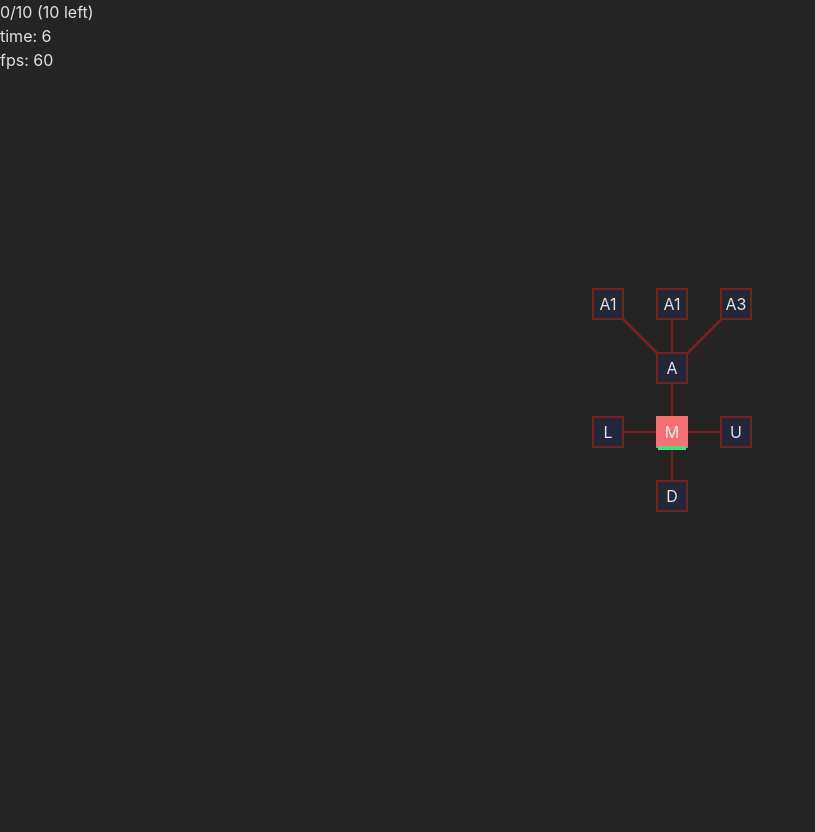
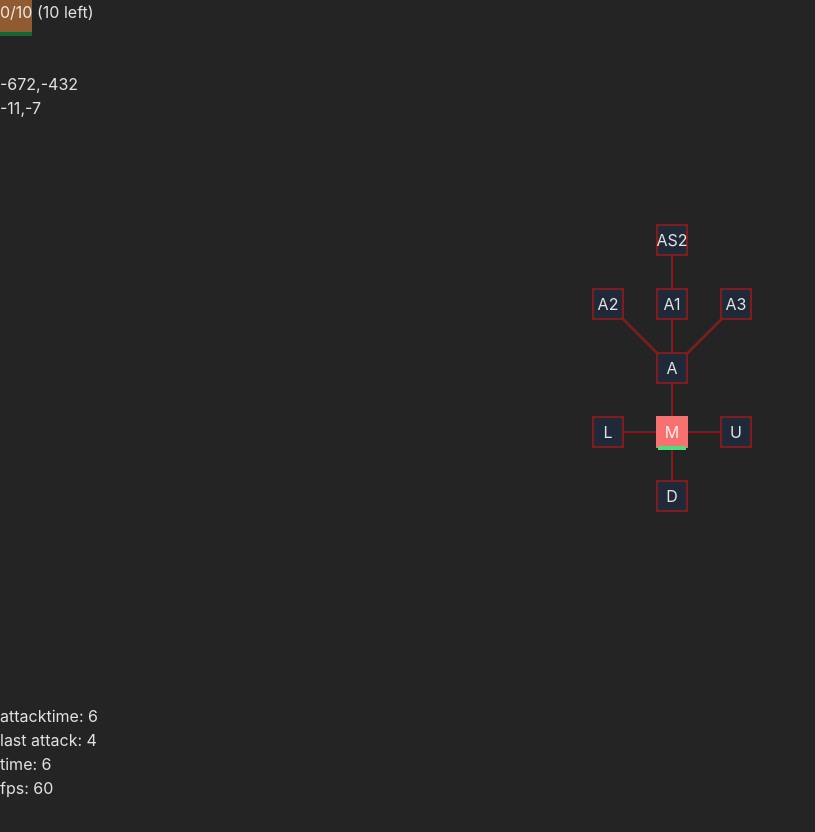
Before and after one commit to MartinMuzatko/resink, a React (Vite) app: page / in a window 1280 px wide. Shown: the top 832 px of the page, without its empty margins (0-815 px from the left). Built offline with nearby package versions, Linux system fonts and the light colour scheme.

Commit message:
first playable prototype

```diff
--- a/src/components/Enemies.tsx
+++ b/src/components/Enemies.tsx
@@ -1,8 +1,13 @@
 import { Dispatch, SetStateAction, useEffect } from 'react'
 import { useGameContext } from '../contexts/GameContext'
-import { getDistance, lerpPosition } from '../domain/main'
+import {
+	generateRandomPositionOnEdge,
+	getDistance,
+	lerpPosition,
+} from '../domain/main'
 import { Upgrade, UpgradeType } from '../domain/upgrade'
 import { Enemy, findTarget, randomRange } from '../domain/enemy'
+import { HealthBar } from './HealthBar'
 
 type EnemiesProps = {
 	upgrades: Upgrade[]
@@ -21,20 +26,20 @@ export const Enemies = ({ enemies, setEnemies, upgrades }: EnemiesProps) => {
 			)
 			if (activeUpgrades.length && enemies.length < 2)
 				return [
-					{
+					...enemies,
+					...[...Array(Math.min(enemies.length + 2, 2))].map(() => ({
 						id: crypto.randomUUID(),
-						x: -6,
-						y: randomRange(-6, 6),
+						// TODO: generate area based on outmost active node
+						...generateRandomPositionOnEdge({
+							x: -8,
+							y: -8,
+							width: 16,
+							height: 16,
+						}),
 						target: findTarget(upgrades).id,
-						speed: 0.006,
-					},
-					{
-						id: crypto.randomUUID(),
-						x: randomRange(-6, 6),
-						y: -6,
-						target: findTarget(upgrades).id,
-						speed: 0.006,
-					},
+						speed: 0.002,
+						health: 2,
+					})),
 				]
 			// return enemies
 			return enemies.map((enemy) => {
@@ -71,7 +76,7 @@ export const Enemies = ({ enemies, setEnemies, upgrades }: EnemiesProps) => {
 		>
 			{enemies.map((enemy) => (
 				<div
-					className="absolute bg-green-400"
+					className="absolute bg-rose-600"
 					key={enemy.id}
 					style={{
 						transform: 'translate(-50%, -50%)',
@@ -80,7 +85,9 @@ export const Enemies = ({ enemies, setEnemies, upgrades }: EnemiesProps) => {
 						left: `${enemy.x * gridScale + gridScale / 2}px`,
 						top: `${enemy.y * gridScale + gridScale / 2}px`,
 					}}
-				></div>
+				>
+					<HealthBar current={enemy.health} max={2} />
+				</div>
 			))}
 		</div>
 	)
--- a/src/components/Game.tsx
+++ b/src/components/Game.tsx
@@ -54,6 +54,7 @@ export const Game = () => {
 					deltaTime: deltaTime.current ?? 0,
 				}}
 			>
+				<div className="absolute bottom-0 left-0">
 					<br />
 					time: {(timePassed.current / 1000).toFixed(0)}
 					<br />
@@ -64,6 +65,7 @@ export const Game = () => {
 								deltaTimes.current.length)) *
 						1000
 					).toFixed(0)}
+				</div>
 				{/* <PanZoom> */}
 				<Stage />
 				{/* </PanZoom> */}
--- /dev/null
+++ b/src/components/HealthBar.tsx
@@ -0,0 +1,26 @@
+import { useGameContext } from '../contexts/GameContext'
+
+type HealthBarProps = {
+	current: number
+	max: number
+}
+
+export const HealthBar = ({ current, max }: HealthBarProps) => {
+	const { gridScale } = useGameContext()
+	return (
+		<div
+			className="absolute top-full w-full bg-green-800 z-20"
+			style={{
+				height: gridScale / 16,
+			}}
+		>
+			<div
+				className="absolute top-0 bg-green-400 z-20"
+				style={{
+					height: gridScale / 16,
+					width: `${(current / max) * 100}%`,
+				}}
+			></div>
+		</div>
+	)
+}
--- a/src/components/Stage.tsx
+++ b/src/components/Stage.tsx
@@ -10,9 +10,16 @@ import { getCost, getStatsFromActiveUpgrades } from '../domain/stats'
 import { ConnectionLine } from './ConnectionLine'
 import { UpgradeNode } from './UpgradeNode'
 import { useGameContext } from '../contexts/GameContext'
-import { equalPosition } from '../domain/main'
+import {
+	Area,
+	equalPosition,
+	isPositionInsideArea,
+	Position,
+} from '../domain/main'
 import { Enemies } from './Enemies'
 import { Enemy } from '../domain/enemy'
+import { useMouse } from '@mantine/hooks'
+import { HealthBar } from './HealthBar'
 
 const INITIAL_UPGRADES = [
 	createUpgrade({
@@ -36,7 +43,7 @@ const INITIAL_UPGRADES = [
 		effect: (stats, upgrade, upgrades) => ({
 			...stats,
 			usedPower: stats.usedPower + getCost(stats, upgrade),
-			damage: stats.damage + 1,
+			mouseDamage: stats.mouseDamage + 1,
 		}),
 		icon: 'A',
 		x: 0,
@@ -44,16 +51,29 @@ const INITIAL_UPGRADES = [
 	}),
 	createUpgrade({
 		id: 'A1',
-		tooltip: (stats) => '+2 Damage',
-		cost: 2,
+		tooltip: (stats) => '+10% Attack speed',
+		cost: 10,
 		effect: (stats, upgrade, upgrades) => ({
 			...stats,
 			usedPower: stats.usedPower + getCost(stats, upgrade),
-			damage: stats.damage + 2,
+			mouseAttackSpeed: stats.mouseAttackSpeed * 0.9,
 		}),
 		icon: 'A1',
 		x: 0,
 		y: -2,
+	}),
+	createUpgrade({
+		id: 'AS2',
+		tooltip: (stats) => '+20% Attack speed',
+		cost: 20,
+		effect: (stats, upgrade, upgrades) => ({
+			...stats,
+			usedPower: stats.usedPower + getCost(stats, upgrade),
+			mouseAttackSpeed: stats.mouseAttackSpeed * 0.8,
+		}),
+		icon: 'AS2',
+		x: 0,
+		y: -3,
 	}),
 	createUpgrade({
 		id: 'A2',
@@ -64,7 +84,7 @@ const INITIAL_UPGRADES = [
 			usedPower: stats.usedPower + getCost(stats, upgrade),
 			power: stats.power + upgrades.filter((u) => u.active).length * 2,
 		}),
-		icon: 'A1',
+		icon: 'A2',
 		x: -1,
 		y: -2,
 	}),
@@ -122,28 +142,89 @@ const INITIAL_UPGRADES = [
 	}),
 ]
 
+const getGridPositionFromWindow = (
+	windowPosition: Position,
+	window: Window,
+	gridScale: number
+): Position => ({
+	x: (windowPosition.x - window.innerWidth / 2 - gridScale / 2) / gridScale,
+	y: (windowPosition.y - window.innerHeight / 2 - gridScale / 2) / gridScale,
+})
+
+type AttackArea = Area & {
+	damage: number
+	mouseAttackLastDamageDealtTime: number
+}
+
 export const Stage = memo(() => {
-	const { tick, timePassed } = useGameContext()
+	const { tick, timePassed, gridScale } = useGameContext()
+	const [totalEnemiesDefeated, setTotalEnemiesDefeated] = useState(0)
 	const [enemies, setEnemies] = useState<Enemy[]>([])
 	const [upgrades, setUpgrades] = useState<Upgrade[]>(INITIAL_UPGRADES)
-	const stats = useMemo(
-		() => getStatsFromActiveUpgrades(upgrades),
-		[upgrades]
-	)
-
 	const connections: Connection[] = useMemo(
 		() => [
 			connection('M', 'A'),
 			connection('A', 'A1'),
 			connection('A', 'A2'),
 			connection('A', 'A3'),
+			connection('A1', 'AS2'),
 			connection('M', 'D'),
 			connection('M', 'L'),
 			connection('M', 'U'),
 		],
 		[]
 	)
+	const stats = useMemo(
+		() => getStatsFromActiveUpgrades(upgrades, totalEnemiesDefeated),
+		[upgrades, totalEnemiesDefeated]
+	)
+	const mouse = useMouse()
+	const gridMouse = useMemo(
+		() => getGridPositionFromWindow(mouse, window, gridScale),
+		[mouse]
+	)
 
+	const mouseAttackLastDamageDealtTime = useMemo(
+		() => timePassed - (timePassed % stats.mouseAttackSpeed),
+		[tick]
+	)
+
+	useEffect(() => {
+		setEnemies((prevEnemies) => {
+			const enemiesLeft = prevEnemies
+				.map((enemy) =>
+					isPositionInsideArea(enemy, attackArea)
+						? {
+								...enemy,
+								health: enemy.health - stats.mouseDamage,
+						  }
+						: enemy
+				)
+				.filter((enemy) => enemy.health > 0)
+			setTotalEnemiesDefeated(
+				(totalEnemiesDefeated) =>
+					totalEnemiesDefeated +
+					prevEnemies.length -
+					enemiesLeft.length
+			)
+			return enemiesLeft
+		})
+	}, [mouseAttackLastDamageDealtTime])
+
+	const attackArea = useMemo((): AttackArea => {
+		const center = getGridPositionFromWindow(mouse, window, gridScale)
+		const size = 1
+		return {
+			x: center.x - size / 2,
+			y: center.y - size / 2,
+			width: size,
+			height: size,
+			damage: 1,
+			mouseAttackLastDamageDealtTime,
+		}
+	}, [mouse, mouseAttackLastDamageDealtTime])
+
+	// Reset game when motor life is 0
 	useEffect(() => {
 		const motor = upgrades.find((u) => u.type === UpgradeType.motor)!
 		if (motor.health <= 0) {
@@ -152,6 +233,7 @@ export const Stage = memo(() => {
 		}
 	}, [upgrades])
 
+	// update upgrade health on enemy attack
 	useEffect(() => {
 		const upgradeIdsToTakeDamage = upgrades
 			.filter((upgrade) =>
@@ -175,11 +257,50 @@ export const Stage = memo(() => {
 	}, [tick])
 
 	return (
-		<div className="w-full h-full">
+		<div className="w-full h-full top-0 left-0 absolute" ref={mouse.ref}>
+			<div
+				className={` absolute ${
+					mouseAttackLastDamageDealtTime > timePassed - 500
+						? 'bg-orange-200/80'
+						: 'bg-orange-400/50'
+				}`}
+				style={{
+					top: `${
+						attackArea.y * gridScale +
+						window.innerHeight / 2 +
+						gridScale / 2
+					}px`,
+					left: `${
+						attackArea.x * gridScale +
+						window.innerWidth / 2 +
+						gridScale / 2
+					}px`,
+					width: `${attackArea.width * gridScale}px`,
+					height: `${attackArea.height * gridScale}px`,
+				}}
+			>
+				<HealthBar
+					current={timePassed - mouseAttackLastDamageDealtTime}
+					max={stats.mouseAttackSpeed}
+				/>
+				{/* {JSON.stringify(attackArea)} */}
+			</div>
 			<div className="absolute left-0 top-0">
 				{stats.usedPower}/{stats.power} ({stats.power - stats.usedPower}{' '}
 				left)
 				<br />
+				<br />
+				<br />
+				{mouse.x - window.innerWidth / 2 - gridScale / 2},
+				{mouse.y - window.innerHeight / 2 - gridScale / 2}
+				<br />
+				{gridMouse.x.toFixed(0)},{gridMouse.y.toFixed(0)}
+				<br />
+			</div>
+			<div className="absolute left-0 bottom-12">
+				attacktime: {(timePassed / 1000).toFixed(0)}
+				<br />
+				last attack: {mouseAttackLastDamageDealtTime / 1000}
 			</div>
 			<div
 				className="w-full h-full absolute left-0 top-0"
@@ -208,6 +329,7 @@ export const Stage = memo(() => {
 			</div>
 			<Enemies
 				{...{
+					attackArea,
 					upgrades,
 					enemies,
 					setEnemies,
--- a/src/components/UpgradeNode.tsx
+++ b/src/components/UpgradeNode.tsx
@@ -5,6 +5,7 @@ import { Connection } from '../domain/connection'
 import { getHealth, toggleActivation, Upgrade } from '../domain/upgrade'
 import { UpgradeType } from '../domain/upgrade'
 import { getCost, getStatsFromActiveUpgrades, Stats } from '../domain/stats'
+import { HealthBar } from './HealthBar'
 
 type UpgradeNodeProps = {
 	upgrade: Upgrade
@@ -43,13 +44,7 @@ export const UpgradeNode = ({
 					<div>
 						{upgrade.tooltip(stats, upgrade, upgrades)}
 						{upgrade.cost != 0 && (
-							<div>
-								{getCost(
-									getStatsFromActiveUpgrades(upgrades),
-									upgrade
-								)}{' '}
-								©
-							</div>
+							<div>{getCost(stats, upgrade)} ©</div>
 						)}
 						<div>
 							Health: {getHealth(upgrade, stats)} / {stats.health}
@@ -79,24 +74,10 @@ export const UpgradeNode = ({
 				>
 					{upgrade.icon}
 					{upgrade.active && (
-						<div
-							className="absolute top-full w-full bg-green-800 z-20"
-							style={{
-								height: gridScale / 16,
-							}}
-						>
-							<div
-								className="absolute top-0 bg-green-400 z-20"
-								style={{
-									height: gridScale / 16,
-									width: `${
-										(getHealth(upgrade, stats) /
-											stats.health) *
-										100
-									}%`,
-								}}
-							></div>
-						</div>
+						<HealthBar
+							current={getHealth(upgrade, stats)}
+							max={stats.health}
+						/>
 					)}
 				</div>
 			</Tooltip>
--- a/src/domain/enemy.ts
+++ b/src/domain/enemy.ts
@@ -21,4 +21,5 @@ export type Enemy = Identifier &
 	Position & {
 		target: string
 		speed: number
+		health: number
 	}
--- a/src/domain/main.ts
+++ b/src/domain/main.ts
@@ -31,6 +31,51 @@ export const equalPosition = (a: Position, b: Position) =>
 export const isACloserToTopLeftThanB = (a: Position, b: Position) =>
 	equalPosition(closerToTopLeft(a, b), a)
 
+export const isPositionInsideArea = (position: Position, area: Area): boolean =>
+	position.x >= area.x &&
+	position.x <= area.x + area.width &&
+	position.y >= area.y &&
+	position.y <= area.y + area.height
+
+export const generateRandomPositionOnEdge = (area: Area): Position => {
+	const areaLeft = area.x
+	const areaRight = area.x + area.width
+	const areaTop = area.y
+	const areaBottom = area.y + area.height
+
+	const edge = Math.floor(Math.random() * 4)
+
+	if (edge === 0) {
+		// Left edge
+		return {
+			x: areaLeft,
+			y: Math.random() * (areaBottom - areaTop) + areaTop,
+		}
+	}
+
+	if (edge === 1) {
+		// Right edge
+		return {
+			x: areaRight,
+			y: Math.random() * (areaBottom - areaTop) + areaTop,
+		}
+	}
+
+	if (edge === 2) {
+		// Top edge
+		return {
+			x: Math.random() * (areaRight - areaLeft) + areaLeft,
+			y: areaTop,
+		}
+	}
+
+	// Bottom edge
+	return {
+		x: Math.random() * (areaRight - areaLeft) + areaLeft,
+		y: areaBottom,
+	}
+}
+
 export const lerp = (start: number, end: number, t: number) =>
 	start * (1 - t) + end * t
 
--- a/src/domain/stats.ts
+++ b/src/domain/stats.ts
@@ -8,7 +8,8 @@ export type Stats = {
 	powerMultiplier: number
 	upgradeCostMultiplier: number
 	// Attack
-	damage: number
+	mouseDamage: number
+	mouseAttackSpeed: number
 	// Defense
 	health: number
 	armor: number
@@ -21,11 +22,15 @@ const DEFAULT_STATS: Stats = {
 	powerMultiplier: 1,
 	upgradeCostMultiplier: 1,
 	armor: 0,
-	damage: 1,
+	mouseDamage: 1,
+	mouseAttackSpeed: 4000,
 }
 
 // TODO is there an order?
-export const getStatsFromActiveUpgrades = (upgrades: Upgrade[]): Stats => {
+export const getStatsFromActiveUpgrades = (
+	upgrades: Upgrade[],
+	enemiesKilled: number
+): Stats => {
 	const activeUpgrades = upgrades.filter((node) => node.active)
 
 	const stats = activeUpgrades.reduce<Stats>((prev, cur) => {
@@ -35,6 +40,7 @@ export const getStatsFromActiveUpgrades = (upgrades: Upgrade[]): Stats => {
 
 	return {
 		...stats,
+		power: stats.power + enemiesKilled,
 		// power: stats.power * stats.powerMultiplier,
 		// usedPower: stats.usedPower * stats.upgradeCostMultiplier,
 	}
```
Lines whose indentation alone changed are shown as unchanged.
